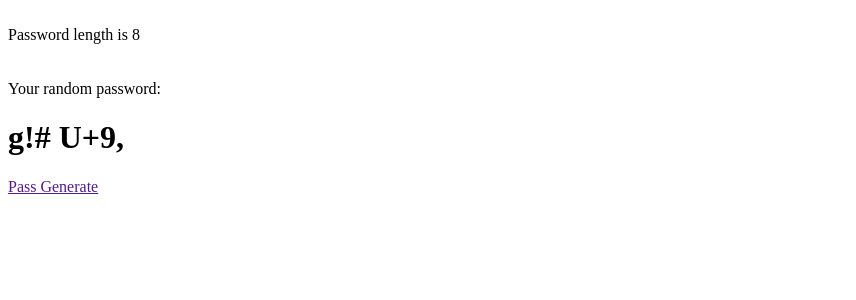
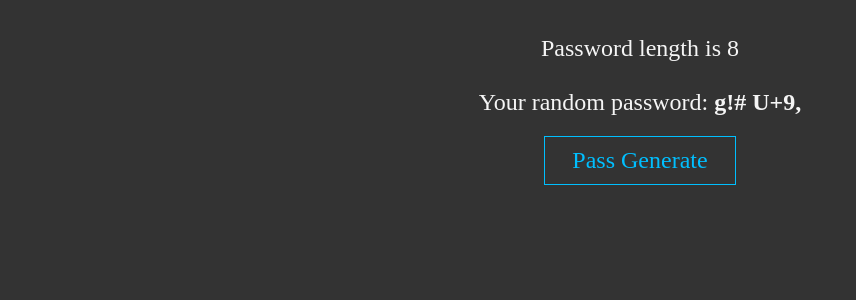
Before and after one commit to emrekucukkirli/password-generator, a PHP site: page / in a window 1280 px wide. Shown: the top 300 px of the page, without its empty margins (0-856 px from the left). Run offline with PHP 8.4, Linux system fonts and the light colour scheme.

Commit message:
restored style

```diff
--- a/index.php
+++ b/index.php
@@ -27,9 +27,9 @@
       }
 
 ?>
-      <br>Your random password: <h1><?php echo $str ?></h1>
+      <div class="password">Your random password: <b><?php echo $str ?></b></div>
 
-      <a href="<?php $str ?>">Pass Generate</a>
+      <a class="generate" href="<?php $str ?>">Pass Generate</a>
 
 
 </body>
--- a/style.css
+++ b/style.css
@@ -0,0 +1,23 @@
+html {
+    background-color: #333;
+    color:#f5f5f5;
+    display: flex;
+    justify-content: center;
+    align-items: center;
+    text-align: center;
+    font-size: 24px;
+}
+.generate {
+    width: 170px;
+    margin: 20px auto;
+    padding: 10px;
+    display: block;
+    color: deepskyblue;
+    text-decoration: none;
+    border: 1px solid deepskyblue;
+    transition: all .25s ease-in;
+}
+.generate:hover {
+    color: #f5f5f5;
+    background-color: deepskyblue;
+}
```
